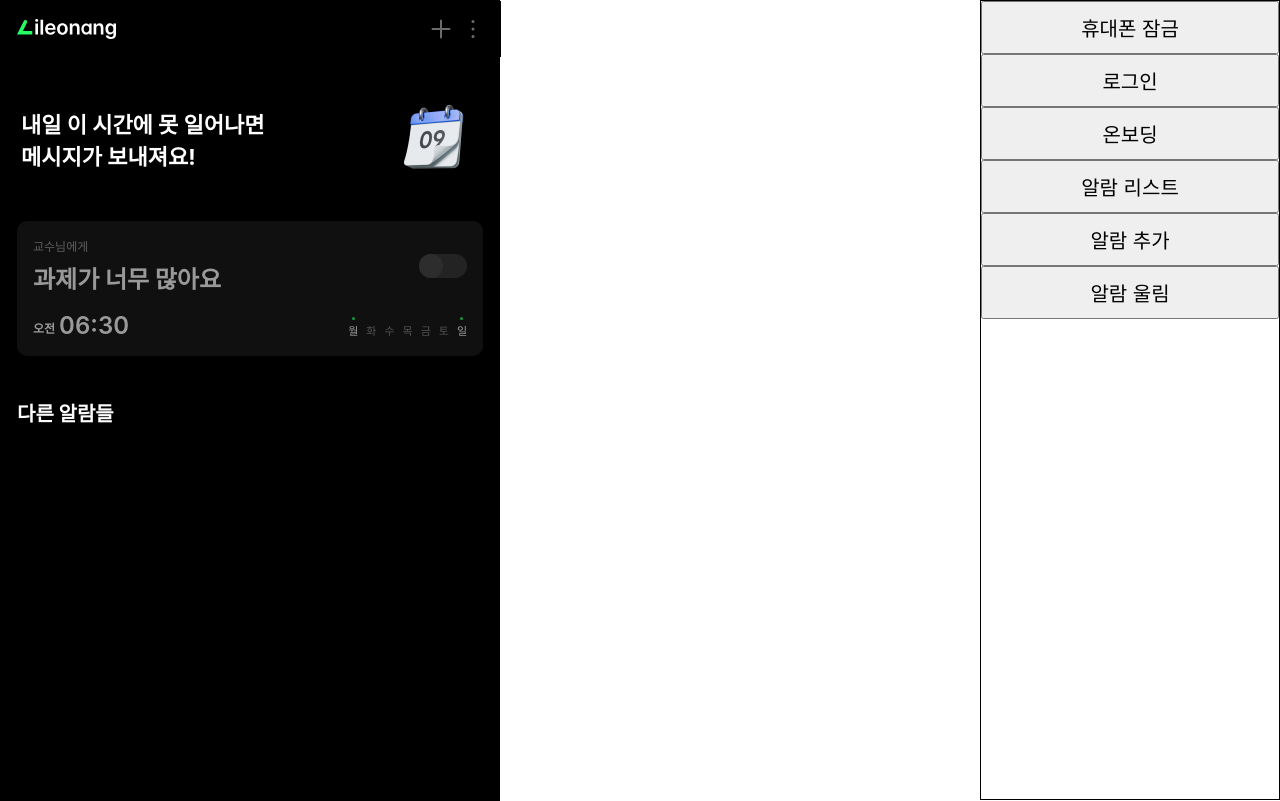
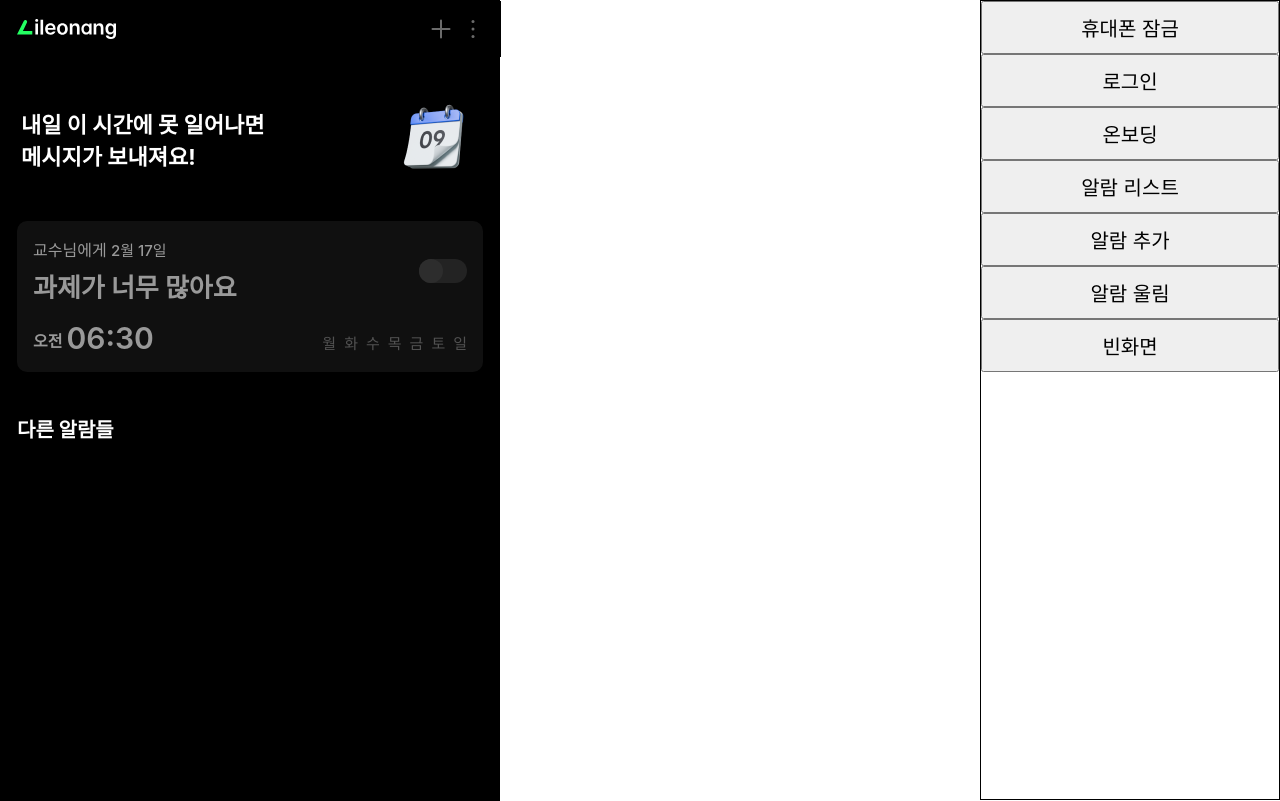
Before and after one commit to Macdonald-hambugger/WakeUp-Front, a React (Create React App) app: page / in a window 1280 px wide. Shown: the top 801 px of the page. Built offline with nearby package versions, Linux system fonts and the light colour scheme; a web font is replaced by a local one.

Commit message:
feat : design update

```diff
--- a/src/components/AlarmItem/index.tsx
+++ b/src/components/AlarmItem/index.tsx
@@ -27,12 +27,15 @@ const AlarmItem = ({
   isMainAlarm,
 }: AlarmItemProps) => {
   const [isOn, setIsOn] = useState(false);
-
+  const newWeekDay = weekday && weekday.map((v: any) => v.key);
   return (
     <S.Container isOn={isOn}>
       <S.AlarmHGroup>
         <S.AlarmTitleBox>
-          <S.AlarmReciever>{reciever}에게</S.AlarmReciever>
+          <S.AlarmReciever>
+            {reciever}에게{' '}
+            <S.DateText>{dayjs(day).format('M월 D일')}</S.DateText>
+          </S.AlarmReciever>
           <S.AlarmContent isMainAlarm={isMainAlarm}>{content}</S.AlarmContent>
         </S.AlarmTitleBox>
         <S.Toggle onClick={() => setIsOn((prev) => !prev)}>
@@ -47,20 +50,17 @@ const AlarmItem = ({
             {time.minute.toString().padStart(2, '0')}
           </b>
         </S.DateTime>
-        {isWeekDay ? (
+
         <S.WeekDateList>
           {['월', '화', '수', '목', '금', '토', '일'].map((week) => (
             <S.WeekDateListItem>
-                <S.WeekSelected isSelected={weekday.includes(week)} />
-                <S.WeekDay isSelected={weekday.includes(week)}>
+              <S.WeekSelected isSelected={newWeekDay.includes(week)} />
+              <S.WeekDay isSelected={newWeekDay.includes(week)}>
                 {week}
               </S.WeekDay>
             </S.WeekDateListItem>
           ))}
         </S.WeekDateList>
-        ) : (
-          <S.DateText>{dayjs(day).format('M월 D일')}</S.DateText>
-        )}
       </S.DateBox>
     </S.Container>
   );
--- a/src/components/AlarmItem/style.ts
+++ b/src/components/AlarmItem/style.ts
@@ -29,14 +29,15 @@ export const AlarmTitleBox = styled.div`
 `;
 
 export const AlarmReciever = styled.span`
-  color: #9c9c9c;
-  font-size: 12px;
+  /*  color: #9c9c9c; */
+  color: white;
+  font-size: 16px;
   font-weight: 500;
 `;
 
 export const AlarmContent = styled.h1<{ isMainAlarm: boolean }>`
   color: white;
-  font-size: ${({ isMainAlarm }) => (isMainAlarm ? '24px' : '16px')};
+  font-size: ${({ isMainAlarm }) => (isMainAlarm ? '26px' : '20px')};
 `;
 
 export const Toggle = styled.div`
@@ -73,7 +74,7 @@ export const DateBox = styled.div`
 
 export const DateTime = styled.div`
   color: white;
-  font-size: 12px;
+  font-size: 16px;
   font-weight: 700;
   display: flex;
   justify-content: center;
@@ -82,13 +83,13 @@ export const DateTime = styled.div`
   b {
     margin-top: -4px;
     margin-left: 4px;
-    font-size: 24px;
+    font-size: 30px;
     font-weight: 600;
   }
 `;
 
 export const DateText = styled.span`
-  font-size: 11px;
+  font-size: 15px;
   font-weight: 500;
   color: white;
 `;
@@ -116,6 +117,6 @@ export const WeekSelected = styled.div<{ isSelected: boolean }>`
 `;
 
 export const WeekDay = styled.span<{ isSelected: boolean }>`
-  font-size: 11px;
+  font-size: 15px;
   color: ${({ isSelected }) => (isSelected ? 'white' : '#898989')};
 `;
--- a/src/pages/Home/index.tsx
+++ b/src/pages/Home/index.tsx
@@ -38,6 +38,7 @@ const Home = () => {
               content={v.message}
               day={v.date}
               time={v.time}
+              weekday={v.days}
 
               //   weekday={['월', '일']}
               //   isWeekDay
--- a/src/pages/route/index.tsx
+++ b/src/pages/route/index.tsx
@@ -11,6 +11,7 @@ const RoutePage = () => {
       <button onClick={() => navigate('/')}>알람 리스트</button>
       <button onClick={() => navigate('/alarm/add')}>알람 추가</button>
       <button onClick={() => navigate('/alarm/ring')}>알람 울림</button>
+      <button onClick={() => navigate('/empty')}>빈화면</button>
     </StyledButtonWrapper>
   );
 };
```
Lines whose indentation alone changed are shown as unchanged.
